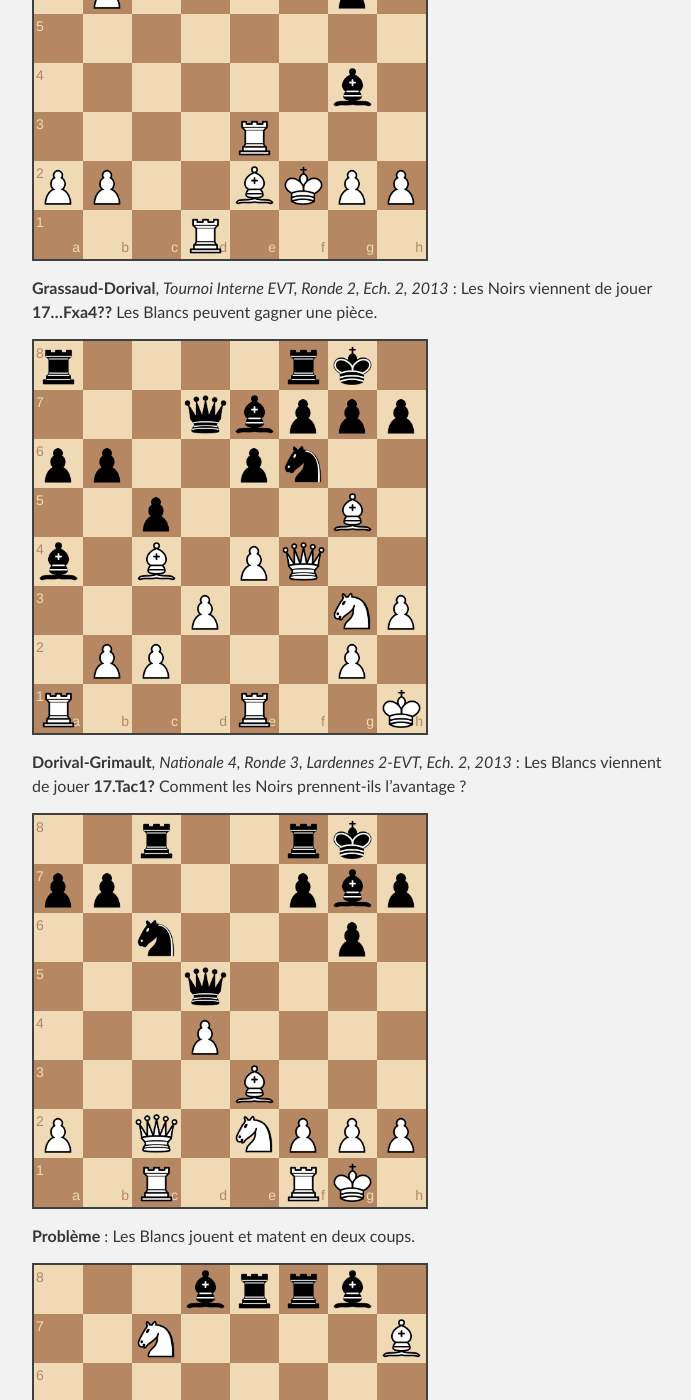
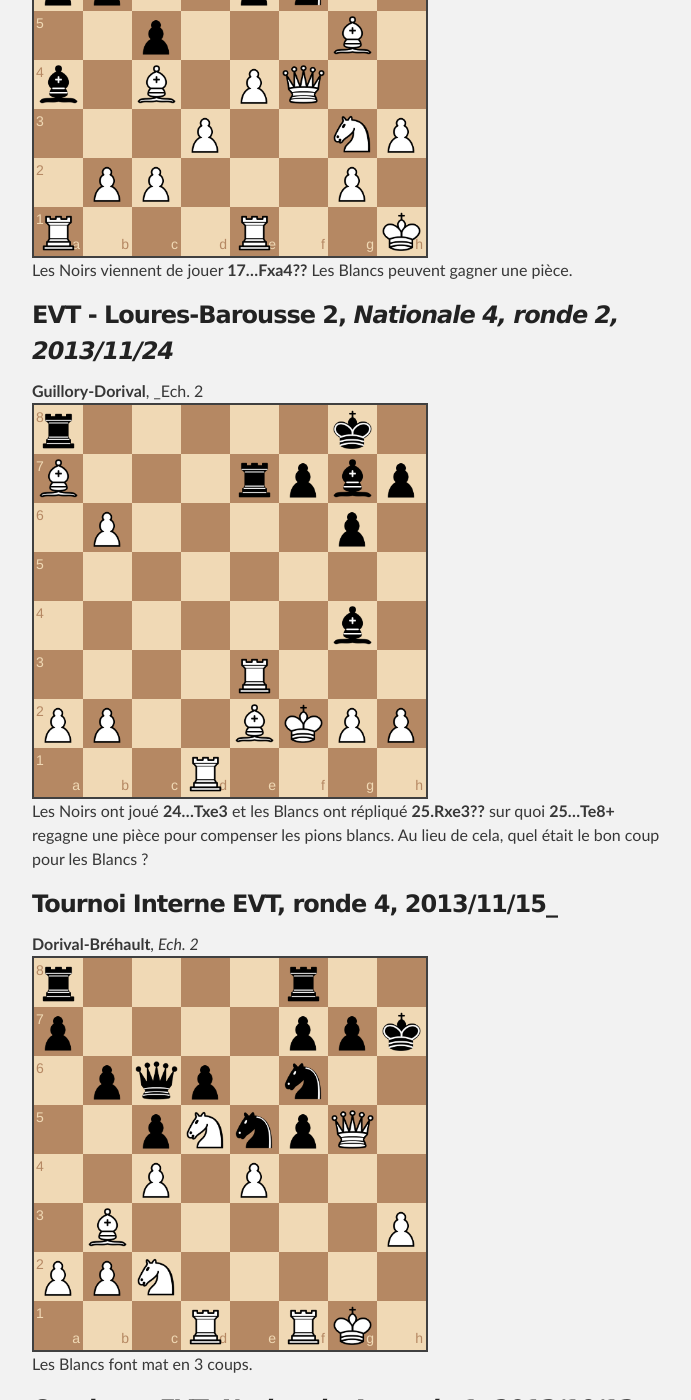
Before and after one commit to echiquier-villeneuve-tolosane/echiquier-villeneuve-tolosane.github.io, a Jekyll site: the page built from exercices.md, in a window 1280 px wide and 1400 px high, scrolled down 1538 px. Shown: the whole window, without its empty margins (288-979 px from the left). Built offline with Jekyll 4.4.1, drawn with Linux system fonts in a browser that asks for light colours; nearby versions of some CDN libraries; some of the changed text lies outside the part shown.

Commit message:
Updated exercices.md

```diff
--- a/exercices.md
+++ b/exercices.md
@@ -7,33 +7,45 @@
 
 Retrouvez dans cette rubrique les moments forts des parties de compétitions de l'EVT.
 
-###toto###
-##toto##
+###EVT - CEIT3, _Nationale 4, ronde 4, 2014/01/12_ ###
+
+###Lardennes 2 - EVT, _Nationale 4, ronde 3, 2013/12/15_ ###
+**Dorival-Grimault**, _Ech. 2_
+`2r2rk1/pp3pbp/2n3p1/3q4/3P4/4B3/P1Q1NPPP/2R2RK1 b - - 2 17`
+Les Blancs viennent de jouer **17.Tac1?** Comment les Noirs prennent-ils l'avantage ?
+
+### Tournoi Interne EVT, ronde 4, 2013/12/06_ ###
+**Dorival-Bréhault**, _Ech. 2_
+`r4r2/p4ppk/1pqp1n2/2pNnpQ1/2P1P3/1B5P/PPN5/3R1RK1 w - - 1 26`
+Les Blancs font mat en 3 coups.
+
+**Grassaud-Dorival**, _Ech. 2_
+`r4rk1/3qbppp/pp2pn2/2p3B1/b1B1PQ2/3P2NP/1PP3P1/R3R2K w - - 0 17`
+Les Noirs viennent de jouer **17...Fxa4??** Les Blancs peuvent gagner une pièce.
+
+###EVT - Loures-Barousse 2, _Nationale 4, ronde 2, 2013/11/24_ ###
+**Guillory-Dorival**, _Ech. 2
+`r5k1/B3rpbp/1P4p1/8/6b1/4R3/PP2BKPP/3R4 b - - 6 24`
+Les Noirs ont joué **24...Txe3** et les Blancs ont répliqué **25.Rxe3??** sur quoi **25...Te8+** regagne une pièce pour compenser les pions blancs. Au lieu de cela, quel était le bon coup pour les Blancs ?
+
+### Tournoi Interne EVT, ronde 4, 2013/11/15_ ###
+**Dorival-Bréhault**, _Ech. 2_
+`r4r2/p4ppk/1pqp1n2/2pNnpQ1/2P1P3/1B5P/PPN5/3R1RK1 w - - 1 26`
+Les Blancs font mat en 3 coups.
+
+###Condom - EVT, _Nationale 4, ronde 1, 2013/10/13_ ###
+**Dorival-Séguelong**, _Ech. 2_
+`3b1nk1/6p1/p2p1p2/2pP1BP1/2P4P/8/P7/K3B3 w - - 0 44`
+Les Noirs viennent de jouer **44...g6??** Si les Blancs jouent leur meilleur coup, les Noirs sont perdus.
 
 
-**Dorival-Séguelong**, _Nationale 4, Ronde 1, Condom 2-EVT, Ech. 2, 2013_ : Les Noirs viennent de jouer **44...g6??** Après le meilleur coup des Blancs, les Noirs sont perdus.
-`3b1nk1/6p1/p2p1p2/2pP1BP1/2P4P/8/P7/K3B3 w - - 0 44`
 
 
-**Dorival-Bréhault**, _Tournoi Interne EVT, Ronde 1, Ech. 2, 2013_ : Les Blancs font mat en 3 coups.
-`r4r2/p4ppk/1pqp1n2/2pNnpQ1/2P1P3/1B5P/PPN5/3R1RK1 w - - 1 26`
 
 
-**Guillory-Dorival**, _Coupe de France des Clubs, Ronde 1, Ech. 4, 2013_ : Les Noirs ont joué **24...Txe3** et les Blancs ont répliqué **25.Rxe3??** sur quoi **25...Te8** regagne la pièce. Quel était le bon coup pour les Blancs ?
-
-`r5k1/B3rpbp/1P4p1/8/6b1/4R3/PP2BKPP/3R4 b - - 6 24`
 
 
-**Grassaud-Dorival**, _Tournoi Interne EVT, Ronde 2, Ech. 2, 2013_ : Les Noirs viennent de jouer **17...Fxa4??** Les Blancs peuvent gagner une pièce.
 
-`r4rk1/3qbppp/pp2pn2/2p3B1/b1B1PQ2/3P2NP/1PP3P1/R3R2K w - - 0 17`
-
-
-**Dorival-Grimault**, _Nationale 4, Ronde 3, Lardennes 2-EVT, Ech. 2, 2013_ : Les Blancs viennent de jouer **17.Tac1?** Comment les Noirs prennent-ils l'avantage ?
-
-`2r2rk1/pp3pbp/2n3p1/3q4/3P4/4B3/P1Q1NPPP/2R2RK1 b - - 2 17`
-
-
-**Problème** : Les Blancs jouent et matent en deux coups.
-
+###Problèmes###
+Les Blancs jouent et matent en deux coups.
 `3brrb1/2N4B/8/2p4Q/2p2k2/5P2/4P1KR/2N2RB1 w - - 0 1`
```
